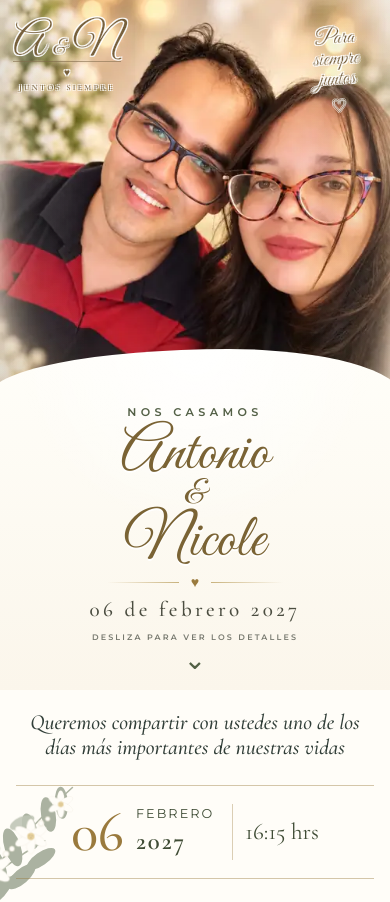
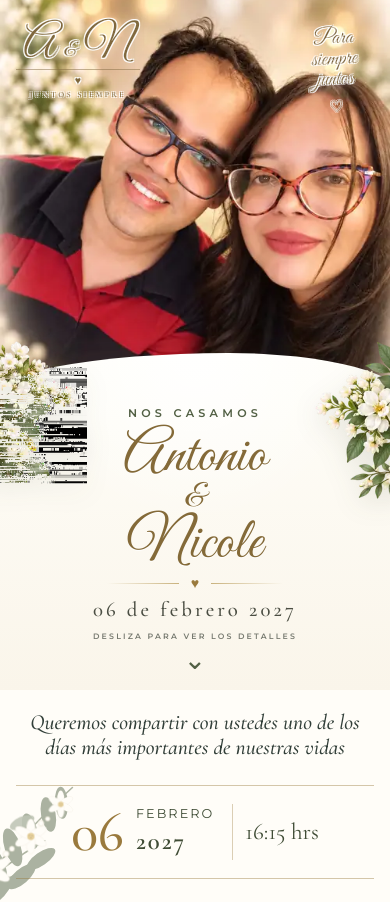
Before and after one commit to katherine-valcarce/invitaciones, a React (Vite) app: page /matrimonios/antonio-nicole in a window 390 px wide. Shown: the top 902 px of the page. Built offline with nearby package versions, Linux system fonts and the light colour scheme.

Commit message:
style: center hero photo and use realistic edge florals

```diff
--- a/src/index.css
+++ b/src/index.css
@@ -695,3 +695,327 @@ a { color: inherit; }
 .hero__phrase{top:4.2%;right:2.8%;width:84px;font-size:1.35rem}.hero__panel{min-height:38%;padding-top:50px}.hero__panel .couple-name{font-size:clamp(3.15rem,15.6vw,4rem)}
 .hero .hero-floral--bottom-left,.hero .hero-floral--bottom-right{bottom:27.6%;width:190px}
 }
+
+
+/* ===== Final Antonio & Nicole hero =====
+   Single clean portrait + the user's realistic floral PNG artwork. */
+.hero {
+  position: relative;
+  min-height: 820px;
+  overflow: hidden;
+  isolation: isolate;
+  background: #eee6d8;
+}
+
+.hero::after,
+.hero__photo::after {
+  display: none;
+  content: none;
+}
+
+.hero__photo {
+  position: absolute;
+  inset: 0 0 27% 0;
+  overflow: hidden;
+  background: #e9dfd0;
+}
+
+.hero__backdrop {
+  position: absolute;
+  inset: -7%;
+  width: 114%;
+  height: 114%;
+  object-fit: cover;
+  object-position: 50% 36%;
+  filter: blur(22px);
+  transform: scale(1.04);
+  opacity: .48;
+}
+
+.hero__image {
+  position: absolute;
+  z-index: 1;
+  top: 0;
+  left: 50%;
+  width: auto;
+  max-width: none;
+  height: 100%;
+  object-fit: contain;
+  object-position: center;
+  transform: translateX(-50%);
+}
+
+.hero__monogram {
+  position: absolute;
+  z-index: 9;
+  top: 4.8%;
+  left: 5%;
+  min-width: 118px;
+  color: #80683d;
+  text-align: center;
+  text-shadow:
+    -1px -1px 0 rgba(255,255,255,.94),
+     1px -1px 0 rgba(255,255,255,.94),
+    -1px  1px 0 rgba(255,255,255,.94),
+     1px  1px 0 rgba(255,255,255,.94),
+     0 3px 14px rgba(255,255,255,.96);
+}
+
+.hero__monogram strong {
+  display: block;
+  padding: 0 8px 4px;
+  border-bottom: 1px solid rgba(128,104,61,.48);
+  font-family: "Great Vibes", cursive;
+  font-size: 3.8rem;
+  font-weight: 400;
+  line-height: .84;
+  -webkit-text-stroke: .2px rgba(255,255,255,.85);
+}
+
+.hero__monogram strong i {
+  font-size: .46em;
+  font-style: normal;
+  font-weight: 400;
+}
+
+.hero__monogram > span {
+  display: block;
+  margin: 3px 0 1px;
+  font-size: .66rem;
+}
+
+.hero__monogram small {
+  display: block;
+  font: 600 .54rem/1.45 "Cormorant Garamond", serif;
+  letter-spacing: .33em;
+  text-transform: uppercase;
+}
+
+.hero__phrase {
+  position: absolute;
+  z-index: 9;
+  top: 5.2%;
+  right: 5%;
+  width: 104px;
+  color: #7b633a;
+  font-family: "Great Vibes", cursive;
+  font-size: 1.75rem;
+  line-height: .96;
+  text-align: center;
+  transform: rotate(-3deg);
+  text-shadow:
+    -1px -1px 0 rgba(255,255,255,.96),
+     1px -1px 0 rgba(255,255,255,.96),
+    -1px  1px 0 rgba(255,255,255,.96),
+     1px  1px 0 rgba(255,255,255,.96),
+     0 3px 14px rgba(255,255,255,.96);
+  -webkit-text-stroke: .18px rgba(255,255,255,.9);
+}
+
+.hero__phrase::after {
+  content: "♡";
+  display: block;
+  margin-top: 4px;
+  font: .72em Georgia, serif;
+}
+
+.hero-flower {
+  position: absolute;
+  z-index: 8;
+  width: auto;
+  height: clamp(220px, 31vw, 285px);
+  object-fit: contain;
+  pointer-events: none;
+  filter: drop-shadow(0 9px 13px rgba(47,57,37,.12));
+}
+
+.hero-flower--left {
+  left: -14px;
+  bottom: 22.5%;
+}
+
+.hero-flower--right {
+  right: -14px;
+  bottom: 22.5%;
+}
+
+.hero__panel {
+  position: absolute;
+  z-index: 7;
+  right: -4%;
+  bottom: -1px;
+  left: -4%;
+  min-height: 35%;
+  padding: 57px 8% 20px;
+  overflow: hidden;
+  border-radius: 54% 46% 0 0 / 18% 18% 0 0;
+  background:
+    radial-gradient(circle at 50% 0%, rgba(255,255,255,.94), transparent 42%),
+    linear-gradient(180deg, #fffef9 0%, #faf5ea 100%);
+  box-shadow: 0 -11px 30px rgba(69,58,38,.075);
+  text-align: center;
+}
+
+.hero__panel .eyebrow {
+  color: #526044;
+  font-size: .7rem;
+  letter-spacing: .47em;
+}
+
+.hero__panel .couple-name {
+  margin: 7px 0 -5px;
+  color: #846a38;
+  font-size: clamp(4.1rem, 11.5vw, 7rem);
+  line-height: .9;
+  white-space: nowrap;
+  text-shadow: 0 1px 0 rgba(255,255,255,.9);
+}
+
+.hero__panel .couple-name span {
+  margin: 0 .09em;
+}
+
+.hero__panel .ornament {
+  margin: 8px auto 5px;
+}
+
+.hero__date {
+  margin: 0;
+  color: #4b4e43;
+  font: 500 clamp(1.35rem, 4vw, 1.9rem)/1.1 "Cormorant Garamond", serif;
+  letter-spacing: .15em;
+}
+
+.hero__scroll {
+  margin: 11px 0 0;
+  color: #777a70;
+  font-size: .55rem;
+  font-weight: 600;
+  letter-spacing: .28em;
+  text-transform: uppercase;
+}
+
+.hero__chevron {
+  display: block;
+  margin-top: -3px;
+  color: var(--olive);
+  font: 1.7rem Georgia, serif;
+}
+
+@media (max-width: 700px) {
+  .hero {
+    min-height: 730px;
+  }
+
+  .hero__photo {
+    inset: 0 0 30% 0;
+  }
+
+  .hero__backdrop {
+    opacity: .42;
+    filter: blur(18px);
+  }
+
+  .hero__image {
+    width: 100%;
+    height: 100%;
+    object-fit: cover;
+    object-position: 50% 42%;
+    transform: translateX(-50%);
+  }
+
+  .hero__monogram {
+    top: 3.8%;
+    left: 4%;
+    min-width: 96px;
+  }
+
+  .hero__monogram strong {
+    font-size: 2.85rem;
+  }
+
+  .hero__monogram small {
+    font-size: .48rem;
+  }
+
+  .hero__phrase {
+    top: 4.2%;
+    right: 3.5%;
+    width: 82px;
+    font-size: 1.35rem;
+  }
+
+  .hero-flower {
+    height: 188px;
+  }
+
+  .hero-flower--left {
+    left: -17px;
+    bottom: 26.5%;
+  }
+
+  .hero-flower--right {
+    right: -17px;
+    bottom: 26.5%;
+  }
+
+  .hero__panel {
+    min-height: 38%;
+    padding: 51px 6% 14px;
+    border-radius: 58% 42% 0 0 / 14% 14% 0 0;
+  }
+
+  .hero__panel .couple-name {
+    font-size: clamp(3.35rem, 15.8vw, 4.5rem);
+  }
+
+  .hero__panel .eyebrow {
+    letter-spacing: .38em;
+  }
+
+  .hero__date {
+    font-size: 1.3rem;
+  }
+
+  .hero__scroll {
+    margin-top: 9px;
+    font-size: .49rem;
+  }
+}
+
+@media (max-width: 430px) {
+  .hero {
+    min-height: 690px;
+  }
+
+  .hero__photo {
+    inset: 0 0 31% 0;
+  }
+
+  .hero__image {
+    object-position: 50% 40%;
+  }
+
+  .hero-flower {
+    height: 160px;
+  }
+
+  .hero-flower--left {
+    left: -20px;
+    bottom: 27.5%;
+  }
+
+  .hero-flower--right {
+    right: -20px;
+    bottom: 27.5%;
+  }
+
+  .hero__panel {
+    min-height: 39%;
+    padding-top: 47px;
+  }
+
+  .hero__panel .couple-name {
+    font-size: clamp(3.05rem, 15vw, 3.9rem);
+  }
+}
```
